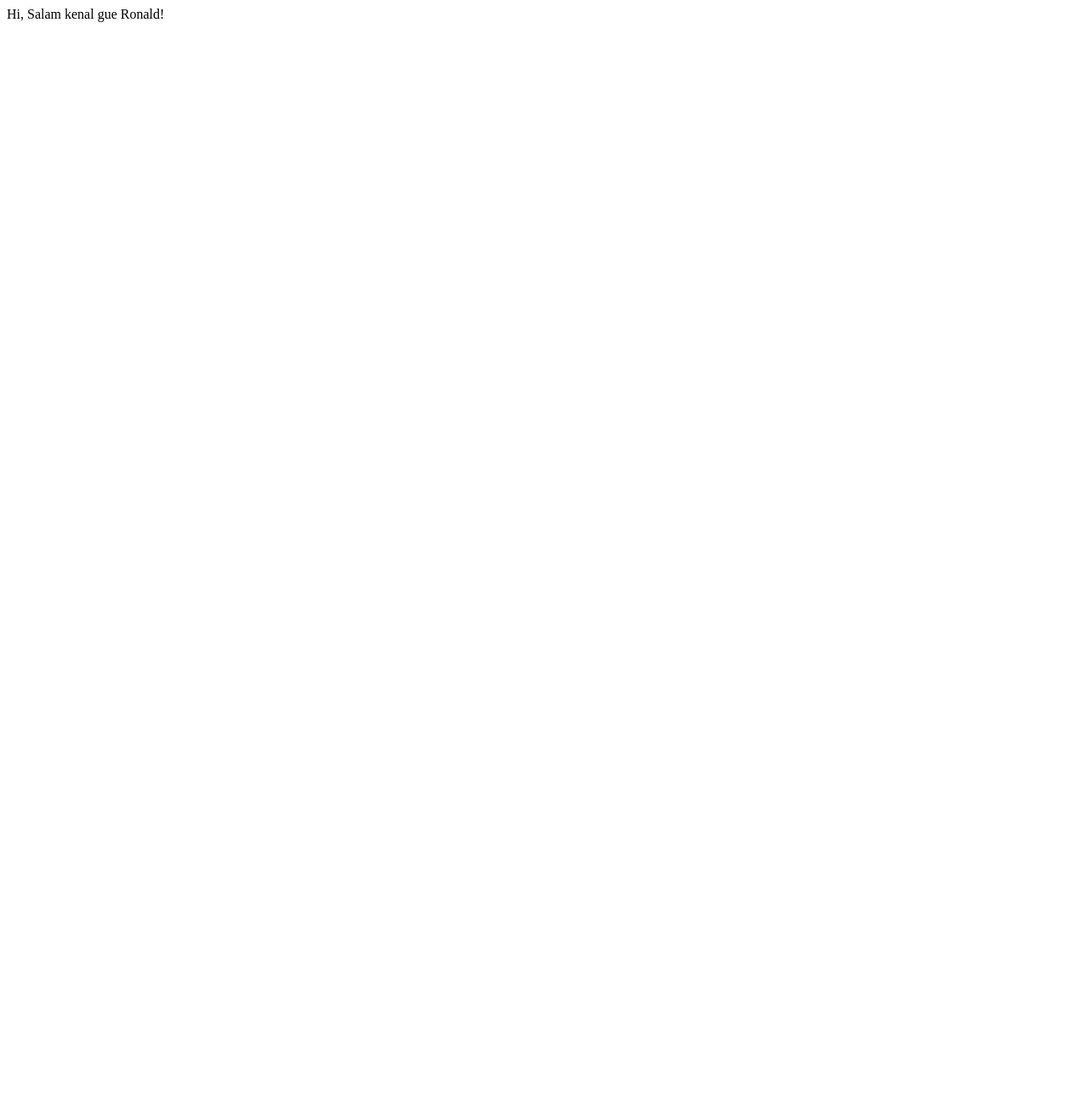
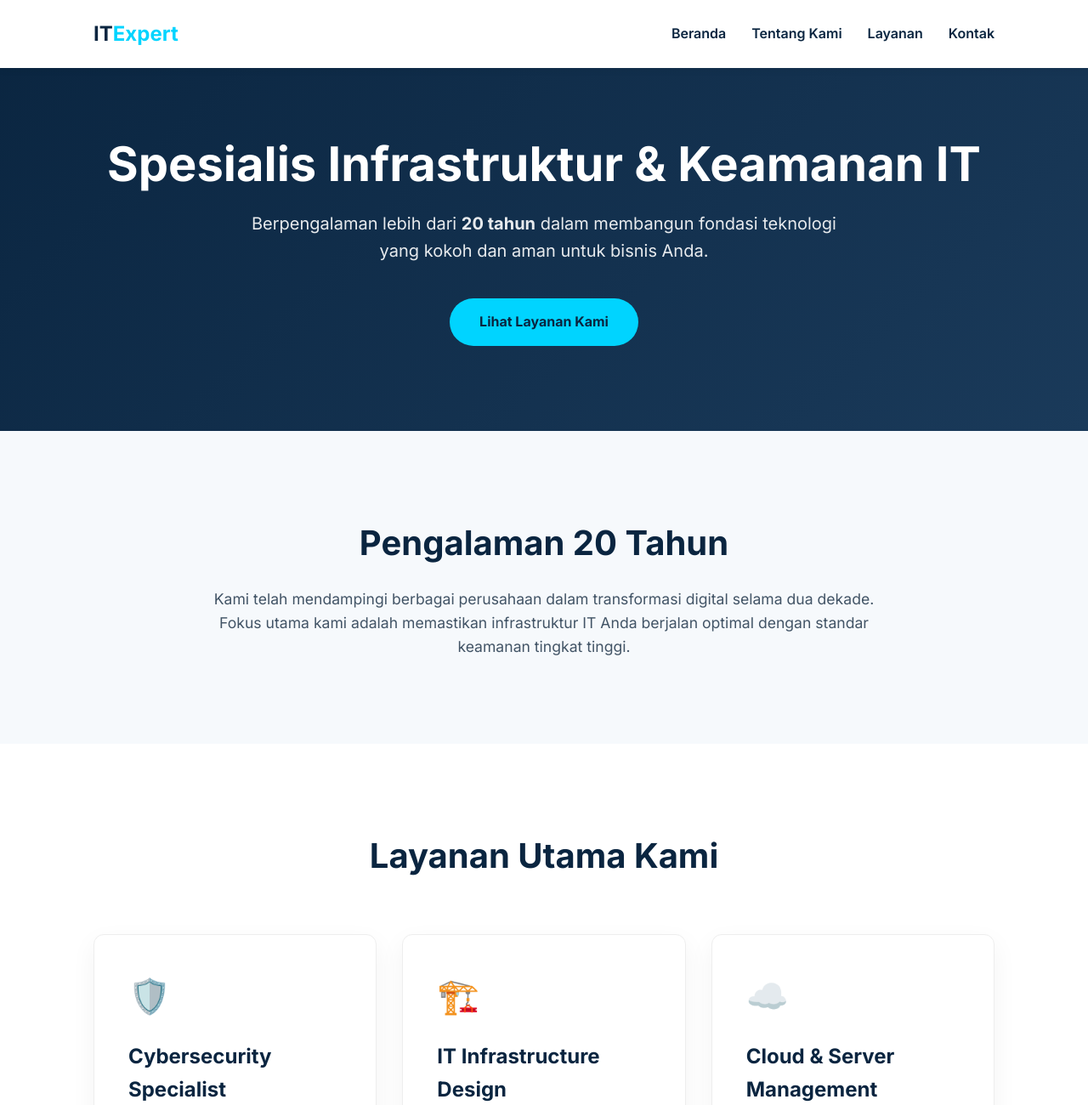
Before and after one commit to goprex/goprex, a plain HTML site: page index.html in a window 1280 px wide. Shown: the top 1300 px of the page at 85% size. Before the commit the page ends 800 px from the top, so only its background shows below. Drawn offline with Linux system fonts and the light colour scheme.

Commit message:
Update : ALl pages

```diff
--- a/index.html
+++ b/index.html
@@ -1,3 +1,77 @@
-Hi,
+<!DOCTYPE html>
+<html lang="id">
+<head>
+    <meta charset="UTF-8">
+    <meta name="viewport" content="width=device-width, initial-scale=1.0">
+    <title>IT Expert - Infrastructure & Security Specialist</title>
+    <link rel="stylesheet" href="style.css">
+    <link rel="preconnect" href="https://fonts.googleapis.com">
+    <link rel="preconnect" href="https://fonts.gstatic.com" crossorigin>
+    <link href="https://fonts.googleapis.com/css2?family=Inter:wght@400;600;700&display=swap" rel="stylesheet">
+</head>
+<body>
+    <header>
+        <nav class="container">
+            <div class="logo">IT<span>Expert</span></div>
+            <ul>
+                <li><a href="#home">Beranda</a></li>
+                <li><a href="#about">Tentang Kami</a></li>
+                <li><a href="#services">Layanan</a></li>
+                <li><a href="#contact">Kontak</a></li>
+            </ul>
+        </nav>
+    </header>
 
-Salam kenal gue Ronald!
+    <section id="home" class="hero">
+        <div class="container">
+            <h1>Spesialis Infrastruktur & Keamanan IT</h1>
+            <p>Berpengalaman lebih dari <strong>20 tahun</strong> dalam membangun fondasi teknologi yang kokoh dan aman untuk bisnis Anda.</p>
+            <a href="#services" class="btn">Lihat Layanan Kami</a>
+        </div>
+    </section>
+
+    <section id="about" class="about">
+        <div class="container">
+            <h2>Pengalaman 20 Tahun</h2>
+            <p>Kami telah mendampingi berbagai perusahaan dalam transformasi digital selama dua dekade. Fokus utama kami adalah memastikan infrastruktur IT Anda berjalan optimal dengan standar keamanan tingkat tinggi.</p>
+        </div>
+    </section>
+
+    <section id="services" class="services">
+        <div class="container">
+            <h2 class="section-title">Layanan Utama Kami</h2>
+            <div class="services-grid">
+                <div class="service-card">
+                    <div class="icon">🛡️</div>
+                    <h3>Cybersecurity Specialist</h3>
+                    <p>Audit keamanan, proteksi jaringan, dan manajemen risiko untuk melindungi aset digital berharga Anda dari ancaman siber.</p>
+                </div>
+                <div class="service-card">
+                    <div class="icon">🏗️</div>
+                    <h3>IT Infrastructure Design</h3>
+                    <p>Perancangan dan implementasi arsitektur jaringan yang skalabel, efisien, dan handal sesuai kebutuhan bisnis modern.</p>
+                </div>
+                <div class="service-card">
+                    <div class="icon">☁️</div>
+                    <h3>Cloud & Server Management</h3>
+                    <p>Optimasi performa server dan migrasi cloud yang mulus untuk menjamin ketersediaan layanan 24/7 tanpa hambatan.</p>
+                </div>
+            </div>
+        </div>
+    </section>
+
+    <section id="contact" class="contact">
+        <div class="container">
+            <h2>Hubungi Kami</h2>
+            <p>Konsultasikan kebutuhan infrastruktur dan keamanan IT Anda dengan pakar kami.</p>
+            <a href="mailto:info@itexpert.com" class="btn-outline">Kirim Email</a>
+        </div>
+    </section>
+
+    <footer>
+        <div class="container">
+            <p>&copy; 2026 IT Expert. All rights reserved.</p>
+        </div>
+    </footer>
+</body>
+</html>
--- /dev/null
+++ b/style.css
@@ -0,0 +1,228 @@
+:root {
+    --primary-color: #0a2540;
+    --accent-color: #00d4ff;
+    --text-color: #425466;
+    --light-bg: #f6f9fc;
+    --white: #ffffff;
+}
+
+* {
+    margin: 0;
+    padding: 0;
+    box-sizing: border-box;
+}
+
+body {
+    font-family: 'Inter', sans-serif;
+    line-height: 1.6;
+    color: var(--text-color);
+    background-color: var(--white);
+    scroll-behavior: smooth;
+}
+
+.container {
+    max-width: 1100px;
+    margin: 0 auto;
+    padding: 0 20px;
+}
+
+/* Header & Nav */
+header {
+    background: var(--white);
+    box-shadow: 0 2px 10px rgba(0,0,0,0.05);
+    position: fixed;
+    width: 100%;
+    top: 0;
+    z-index: 1000;
+}
+
+nav {
+    display: flex;
+    justify-content: space-between;
+    align-items: center;
+    height: 80px;
+}
+
+.logo {
+    font-size: 24px;
+    font-weight: 700;
+    color: var(--primary-color);
+}
+
+.logo span {
+    color: var(--accent-color);
+}
+
+nav ul {
+    display: flex;
+    list-style: none;
+}
+
+nav ul li {
+    margin-left: 30px;
+}
+
+nav ul li a {
+    text-decoration: none;
+    color: var(--primary-color);
+    font-weight: 600;
+    transition: color 0.3s;
+}
+
+nav ul li a:hover {
+    color: var(--accent-color);
+}
+
+/* Hero Section */
+.hero {
+    padding: 160px 0 100px;
+    background: linear-gradient(135deg, var(--primary-color) 0%, #1a3a5a 100%);
+    color: var(--white);
+    text-align: center;
+}
+
+.hero h1 {
+    font-size: 3.5rem;
+    margin-bottom: 20px;
+    line-height: 1.2;
+}
+
+.hero p {
+    font-size: 1.25rem;
+    margin-bottom: 40px;
+    max-width: 700px;
+    margin-left: auto;
+    margin-right: auto;
+    opacity: 0.9;
+}
+
+/* Buttons */
+.btn {
+    display: inline-block;
+    background: var(--accent-color);
+    color: var(--primary-color);
+    padding: 15px 35px;
+    border-radius: 50px;
+    text-decoration: none;
+    font-weight: 700;
+    transition: transform 0.3s, box-shadow 0.3s;
+}
+
+.btn:hover {
+    transform: translateY(-3px);
+    box-shadow: 0 5px 15px rgba(0,212,255,0.4);
+}
+
+.btn-outline {
+    display: inline-block;
+    border: 2px solid var(--primary-color);
+    color: var(--primary-color);
+    padding: 12px 30px;
+    border-radius: 50px;
+    text-decoration: none;
+    font-weight: 700;
+    margin-top: 20px;
+    transition: all 0.3s;
+}
+
+.btn-outline:hover {
+    background: var(--primary-color);
+    color: var(--white);
+}
+
+/* About Section */
+.about {
+    padding: 100px 0;
+    text-align: center;
+    background-color: var(--light-bg);
+}
+
+.about h2 {
+    font-size: 2.5rem;
+    color: var(--primary-color);
+    margin-bottom: 20px;
+}
+
+.about p {
+    max-width: 800px;
+    margin: 0 auto;
+    font-size: 1.1rem;
+}
+
+/* Services Section */
+.services {
+    padding: 100px 0;
+}
+
+.section-title {
+    text-align: center;
+    font-size: 2.5rem;
+    color: var(--primary-color);
+    margin-bottom: 60px;
+}
+
+.services-grid {
+    display: grid;
+    grid-template-columns: repeat(auto-fit, minmax(300px, 1fr));
+    gap: 30px;
+}
+
+.service-card {
+    background: var(--white);
+    padding: 40px;
+    border-radius: 12px;
+    box-shadow: 0 10px 30px rgba(0,0,0,0.05);
+    border: 1px solid #eee;
+    transition: transform 0.3s;
+}
+
+.service-card:hover {
+    transform: translateY(-10px);
+}
+
+.service-card .icon {
+    font-size: 40px;
+    margin-bottom: 20px;
+}
+
+.service-card h3 {
+    color: var(--primary-color);
+    margin-bottom: 15px;
+    font-size: 1.5rem;
+}
+
+/* Contact Section */
+.contact {
+    padding: 100px 0;
+    text-align: center;
+    background: var(--light-bg);
+}
+
+.contact h2 {
+    font-size: 2.5rem;
+    color: var(--primary-color);
+    margin-bottom: 20px;
+}
+
+/* Footer */
+footer {
+    padding: 40px 0;
+    background: var(--primary-color);
+    color: var(--white);
+    text-align: center;
+}
+
+footer p {
+    opacity: 0.7;
+    font-size: 0.9rem;
+}
+
+/* Responsive */
+@media (max-width: 768px) {
+    .hero h1 {
+        font-size: 2.5rem;
+    }
+    nav ul {
+        display: none;
+    }
+}
```
